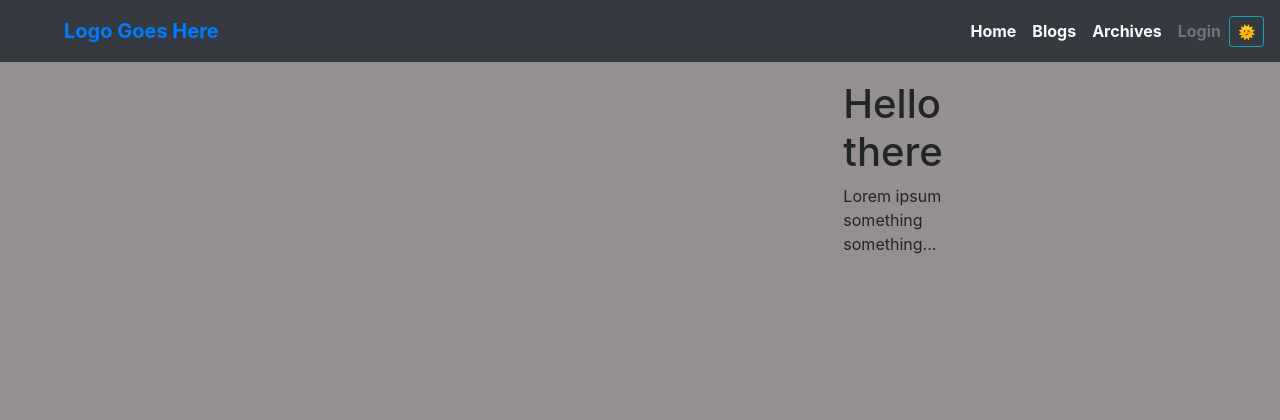
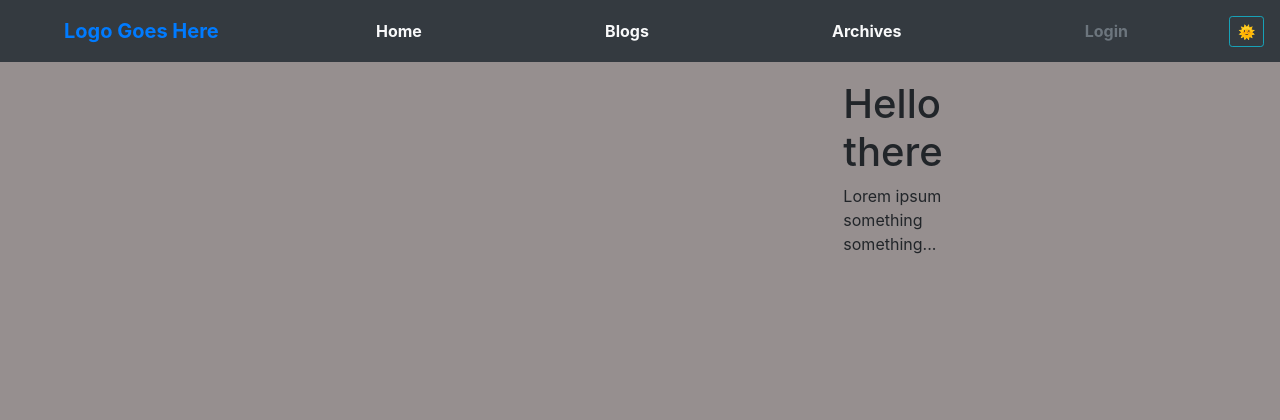
Before and after one commit to Ted523/blogApp, a Django app: page / in a window 1280 px wide. Shown: the top 420 px of the page. Run offline with Django 3.2, Linux system fonts and the light colour scheme; some libraries are stand-ins or nearby versions; some web fonts are replaced.

Commit message:
Spread out navbar items better

```diff
--- a/blogApp/static/css/style.css
+++ b/blogApp/static/css/style.css
@@ -39,3 +39,17 @@ body {
 .container{
   height: 100vh;
 }
+
+.d-flex{
+  width: 30vw;
+}
+
+.navbar-collapse{
+  justify-content: space-between;
+  width: 70vw;
+}
+
+.navbar-nav{
+  justify-content: space-between;
+  width: 60vw;
+}
--- a/blogApp/templates/base.html
+++ b/blogApp/templates/base.html
@@ -49,7 +49,7 @@
       <!--Left Navbar End-->
 
       <!--Right Navbar Start-->
-      <div class="ml-auto">
+      <div class="">
         <button class="navbar-toggler toggler-example" type="button" data-toggle="collapse" data-target="#navbarNavAltMarkup"
     aria-controls="navbarNavAltMarkup" aria-expanded="false" aria-label="Toggle navigation"><span class="dark-blue-text"><i
         class="fas fa-bars fa-1x"></i></span></button>
```
